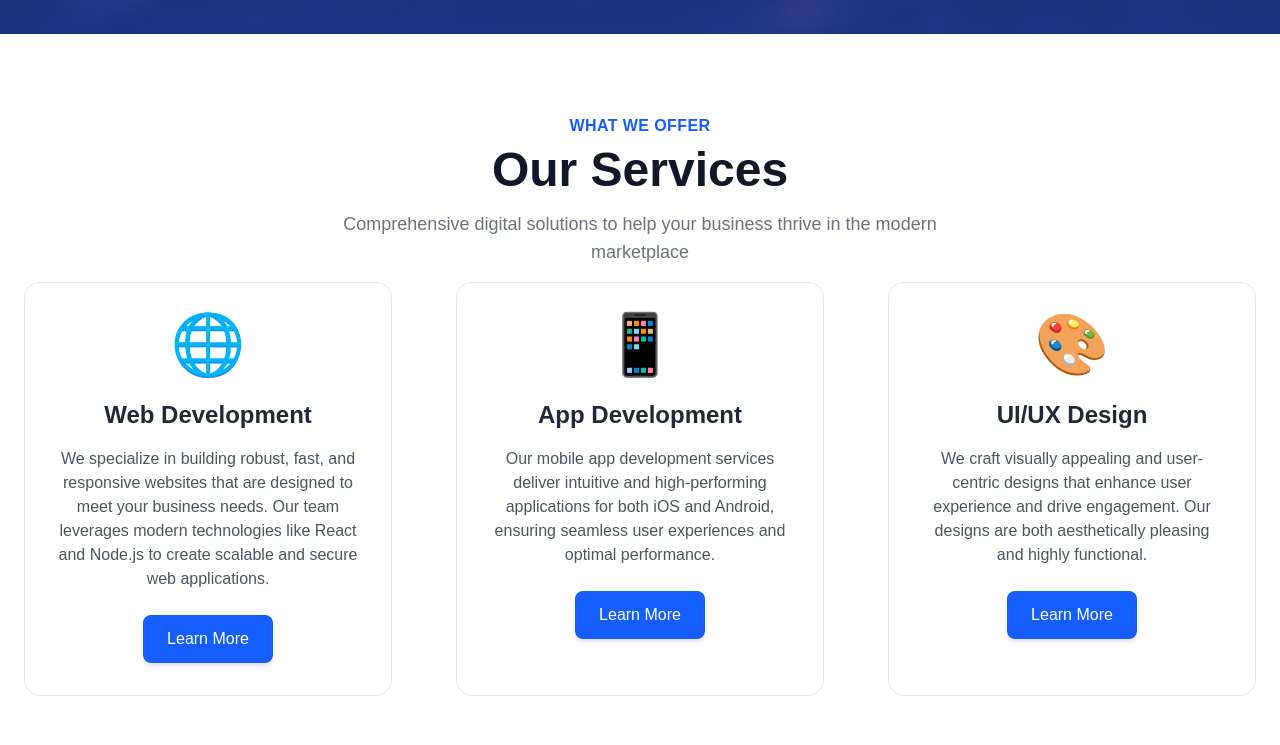
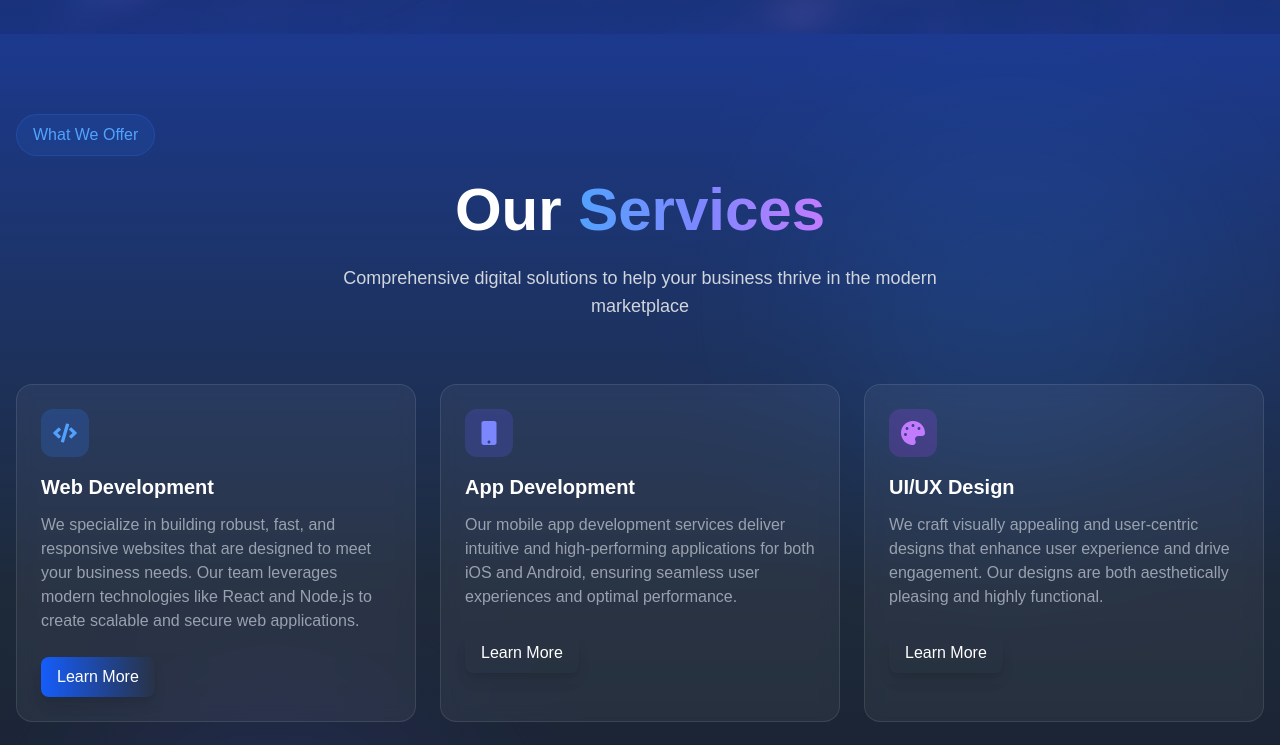
Before and after one commit to MuhammadAhmad338/datascape, a Next.js app: page / in a window 1280 px wide. Shown: the part 860-1605 px from the top of the page. Built offline with nearby package versions, Linux system fonts and the light colour scheme.

Commit message:
ui done services component

```diff
--- a/app/components/Header/Header.tsx
+++ b/app/components/Header/Header.tsx
@@ -56,12 +56,8 @@ const Header = () => {
         <nav className="hidden md:flex items-center space-x-6">
           <Link href="/" className="text-gray-300 hover:text-white text-base transition-colors">Home</Link>
           <Link href="/aboutus" className="text-gray-300 hover:text-white text-base transition-colors">AboutUs</Link>
-          <button
-            onClick={toggleServices}
-            className="text-gray-300 hover:text-white text-base transition-colors"
-          >
-            Services
-          </button>
+          <Link href="/services" className="text-gray-300 hover:text-white text-base transition-colors">Services</Link>
+
           <Link href="/consulting" className="text-gray-300 hover:text-white text-base transition-colors">Consulting</Link>
           <Link href="/contactus" className="text-gray-300 hover:text-white text-base transition-colors">Contact</Link>
 
--- a/app/components/Hero/Hero.tsx
+++ b/app/components/Hero/Hero.tsx
@@ -1,7 +1,7 @@
 "use client"
+import Image from "next/image";
+import { motion } from "framer-motion";
 import React, { useEffect, useState } from "react";
-import { motion } from "framer-motion";
-import Image from "next/image";
 import { FaRocket, FaCode, FaServer, FaDatabase, FaCloud, FaMobile } from "react-icons/fa";
 
 const HeroComponent = () => {
@@ -68,21 +68,21 @@ const HeroComponent = () => {
                         <p className="text-lg text-gray-300 mb-8 max-w-xl mx-auto lg:mx-0">
                             At Datascape, we specialize in web development, app development, and enterprise applications. Let us help you build robust digital solutions to elevate your business.
                         </p>
-                        <div className="flex flex-col sm:flex-row gap-4 justify-center lg:justify-start">
+                        <div className="flex flex-col sm:flex-row gap-3 justify-center lg:justify-start">
                             <motion.button
                                 whileHover={{ scale: 1.02 }}
                                 whileTap={{ scale: 0.98 }}
-                                className="bg-gradient-to-r from-blue-600 to-indigo-600 text-white font-medium px-8 py-4 rounded-xl shadow-lg hover:shadow-blue-500/25 transition-all duration-300 flex items-center gap-2"
+                                className="bg-gradient-to-r from-blue-600 to-indigo-600 text-white hover:cursor-pointer font-medium px-4 py-2 sm:px-6 sm:py-3 md:px-8 md:py-4 rounded-lg sm:rounded-xl shadow-lg hover:shadow-blue-500/25 transition-all duration-300 flex items-center justify-center gap-2 text-sm sm:text-base"
                             >
-                                <FaRocket className="w-5 h-5" />
+                                <FaRocket className="w-3.5 h-3.5 sm:w-4 sm:h-4 md:w-5 md:h-5" />
                                 Get Started
                             </motion.button>
                             <motion.button
                                 whileHover={{ scale: 1.02 }}
                                 whileTap={{ scale: 0.98 }}
-                                className="bg-white/5 backdrop-blur-sm border border-white/10 text-white font-medium px-8 py-4 rounded-xl shadow-lg hover:bg-white/10 transition-all duration-300 flex items-center gap-2"
+                                className="bg-white/5 backdrop-blur-sm border border-white/10 hover:cursor-pointer text-white font-medium px-4 py-2 sm:px-6 sm:py-3 md:px-8 md:py-4 rounded-lg sm:rounded-xl shadow-lg hover:bg-white/10 transition-all duration-300 flex items-center justify-center gap-2 text-sm sm:text-base"
                             >
-                                <FaCode className="w-5 h-5" />
+                                <FaCode className="w-3.5 h-3.5 sm:w-4 sm:h-4 md:w-5 md:h-5" />
                                 Learn More
                             </motion.button>
                         </div>
--- a/app/components/Services/Services.tsx
+++ b/app/components/Services/Services.tsx
@@ -1,70 +1,124 @@
-import React from "react";
+"use client"
+import { motion } from "framer-motion";
+import React, { useEffect, useState } from "react";
+import { FaCode, FaMobile, FaPalette, FaCloud, FaChartLine } from "react-icons/fa";
 
 const Services = () => {
+    const [isVisible, setIsVisible] = useState(false);
+
+    useEffect(() => {
+        setIsVisible(true);
+    }, []);
+
     const services = [
         {
             title: "Web Development",
             description:
                 "We specialize in building robust, fast, and responsive websites that are designed to meet your business needs. Our team leverages modern technologies like React and Node.js to create scalable and secure web applications.",
-            icon: "🌐",
+            icon: FaCode,
+            color: "blue"
         },
         {
             title: "App Development",
             description:
                 "Our mobile app development services deliver intuitive and high-performing applications for both iOS and Android, ensuring seamless user experiences and optimal performance.",
-            icon: "📱",
+            icon: FaMobile,
+            color: "indigo"
         },
         {
             title: "UI/UX Design",
             description:
                 "We craft visually appealing and user-centric designs that enhance user experience and drive engagement. Our designs are both aesthetically pleasing and highly functional.",
-            icon: "🎨",
+            icon: FaPalette,
+            color: "purple"
         },
         {
             title: "Cloud Computing",
             description:
                 "Leverage the power of cloud computing to scale your business effortlessly. We offer cloud solutions including data storage, cloud migration, and server management to optimize your operations.",
-            icon: "☁️",
+            icon: FaCloud,
+            color: "pink"
         },
         {
             title: "Enterprise Consulting",
             description:
                 "Our experts provide strategic consulting to streamline business operations, implement scalable systems, and drive digital transformation to meet your business objectives.",
-            icon: "💼",
+            icon: FaChartLine,
+            color: "blue"
         },
     ];
 
     return (
-        <section className="bg-white py-20">
-            <div className="container hover:cursor-pointer mx-auto px-6 text-center">
-            <div className="text-center">
-                <h2 className="text-base text-blue-600 font-semibold tracking-wide uppercase">What We Offer</h2>
-                <h3 className="mt-2 text-3xl font-extrabold text-gray-900 sm:text-4xl lg:text-5xl">Our Services</h3>
-                <p className="mt-4 max-w-2xl text-lg text-gray-500 mx-auto">
-                Comprehensive digital solutions to help your business thrive in the modern marketplace
-                </p>
+        <section className="relative min-h-screen bg-gradient-to-b from-blue-900 via-gray-800 to-gray-900 text-white overflow-hidden py-20">
+            {/* Decorative Elements */}
+            <div className="absolute inset-0 z-0">
+                <motion.div
+                    initial={{ opacity: 0, scale: 0.8 }}
+                    animate={{ opacity: 0.15, scale: 1 }}
+                    transition={{ duration: 1.5, ease: "easeOut" }}
+                    className="absolute top-20 right-20 w-96 h-96 bg-blue-500 rounded-full filter blur-[100px]"
+                />
+                <motion.div
+                    initial={{ opacity: 0, scale: 0.8 }}
+                    animate={{ opacity: 0.15, scale: 1 }}
+                    transition={{ duration: 1.5, ease: "easeOut", delay: 0.2 }}
+                    className="absolute bottom-20 left-20 w-96 h-96 bg-indigo-500 rounded-full filter blur-[100px]"
+                />
             </div>
-            <div className="grid grid-cols-1 pt-4 md:grid-cols-2 lg:grid-cols-3 gap-16">
-                {services.map((service, index) => (
-                <div
-                    key={index}
-                    className="bg-white p-8 rounded-2xl border border-gray-200"
+
+            <div className="container mx-auto relative z-10 px-4">
+                <motion.div
+                    initial={{ opacity: 0, y: 20 }}
+                    animate={{ opacity: isVisible ? 1 : 0, y: isVisible ? 0 : 20 }}
+                    transition={{ duration: 0.5, delay: 0.2 }}
+                    className="inline-block px-4 py-2 rounded-full bg-blue-500/10 border border-blue-500/20 mb-6 mx-auto"
                 >
-                    <div className="text-6xl mb-6">
-                    {service.icon}
-                    </div>
-                    <h3 className="text-2xl font-semibold text-gray-800 mb-4">{service.title}</h3>
-                    <p className="text-gray-600 text-md mb-6">{service.description}</p>
-                    <div className="mt-6">
-                    <button
-                        className="inline-block hover:cursor-pointer bg-blue-600 text-white px-6 py-3 rounded-lg shadow-md hover:bg-blue-700"
-                    >
-                        Learn More
-                    </button>
-                    </div>
+                    <span className="text-blue-400 font-medium">What We Offer</span>
+                </motion.div>
+
+                <motion.h2
+                    initial={{ opacity: 0, y: 30 }}
+                    animate={{ opacity: isVisible ? 1 : 0, y: isVisible ? 0 : 30 }}
+                    transition={{ duration: 1, ease: "easeOut" }}
+                    className="text-4xl md:text-6xl font-bold mb-6 text-center"
+                >
+                    Our <span className="text-transparent bg-clip-text bg-gradient-to-r from-blue-400 via-indigo-400 to-purple-400">Services</span>
+                </motion.h2>
+
+                <motion.p
+                    initial={{ opacity: 0, y: 30 }}
+                    animate={{ opacity: isVisible ? 1 : 0, y: isVisible ? 0 : 30 }}
+                    transition={{ duration: 1.2, ease: "easeOut", delay: 0.2 }}
+                    className="text-lg text-gray-300 mb-16 max-w-2xl mx-auto text-center"
+                >
+                    Comprehensive digital solutions to help your business thrive in the modern marketplace
+                </motion.p>
+
+                <div className="grid grid-cols-1 md:grid-cols-2 lg:grid-cols-3 gap-6 max-w-7xl mx-auto">
+                    {services.map((service, index) => (
+                        <motion.div
+                            key={index}
+                            initial={{ opacity: 0, y: 20 }}
+                            animate={{ opacity: isVisible ? 1 : 0, y: isVisible ? 0 : 20 }}
+                            transition={{ duration: 0.5, delay: 0.2 + index * 0.1 }}
+                            whileHover={{ y: -5 }}
+                            className={`bg-white/5 backdrop-blur-sm rounded-2xl p-6 border border-white/10 hover:border-${service.color}-500/30 transition-all duration-300`}
+                        >
+                            <div className={`w-12 h-12 rounded-xl bg-${service.color}-500/20 flex items-center justify-center mb-4`}>
+                                <service.icon className={`w-6 h-6 text-${service.color}-400`} />
+                            </div>
+                            <h3 className="text-xl font-semibold mb-3">{service.title}</h3>
+                            <p className="text-gray-400 mb-6">{service.description}</p>
+                            <motion.button
+                                whileHover={{ scale: 1.02 }}
+                                whileTap={{ scale: 0.98 }}
+                                className={`bg-gradient-to-r from-${service.color}-600 to-${service.color}-700 text-white font-medium px-4 py-2 rounded-lg shadow-lg hover:shadow-${service.color}-500/25 transition-all duration-300`}
+                            >
+                                Learn More
+                            </motion.button>
+                        </motion.div>
+                    ))}
                 </div>
-                ))}
-            </div>
             </div>
         </section>
     );
```
Also changed, not shown: app/aboutus/page.tsx (+97 -25 lines).
